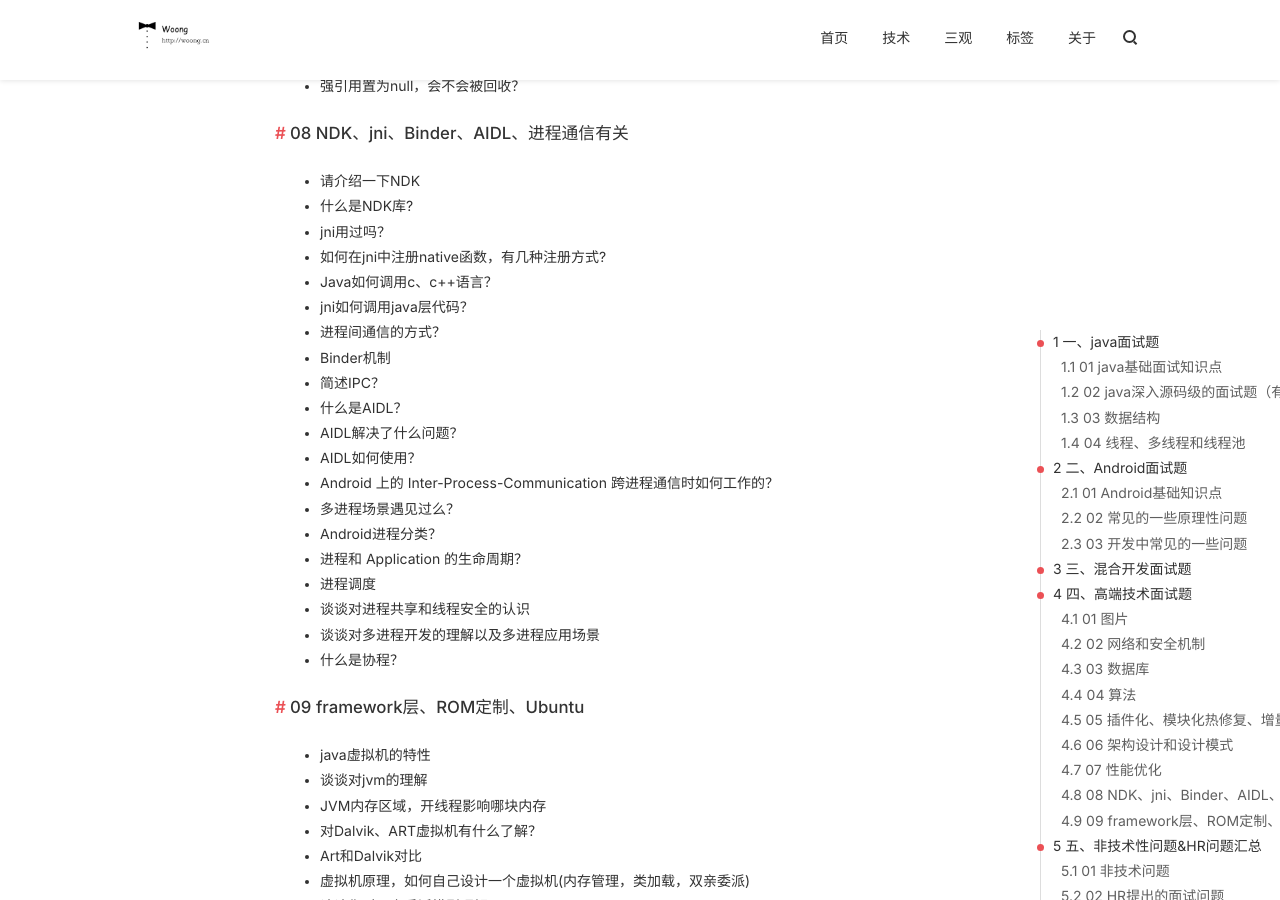
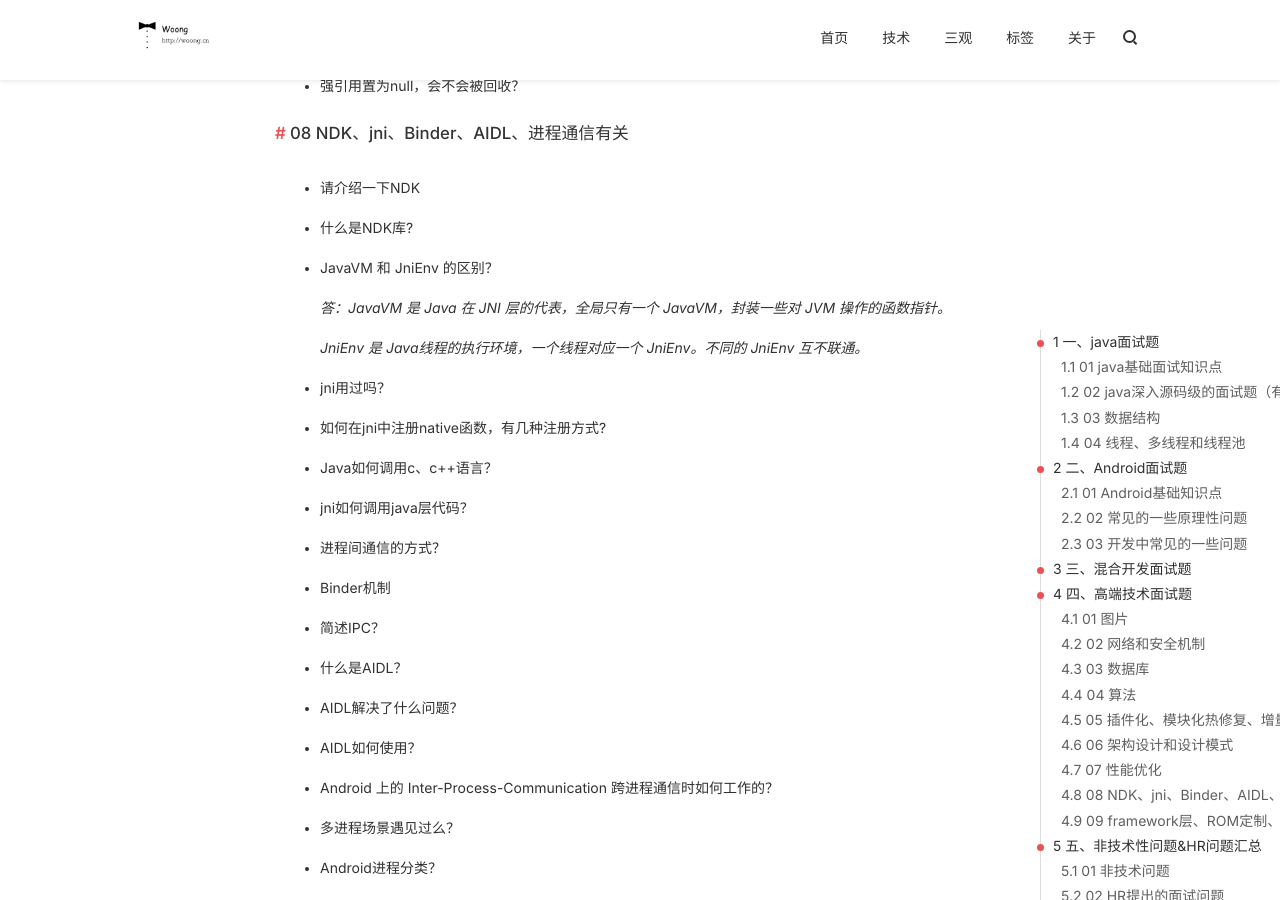
Before and after one commit to j1406493495/j1406493495.github.io, a Jekyll site: the page built from _posts/android/2018-11-05-Android面试题.md, in a window 1280 px wide and 900 px high, scrolled down 16328 px. Built offline with Jekyll 4.4.1, drawn with Linux system fonts in a browser that asks for light colours; nearby versions of some CDN libraries; comment, search, counter and statistics services are not loaded.

Commit message:
[Bug XXXX] jnienv JavaVM Cause: None Solution: None Fixed Version: None Branch: None

```diff
--- a/_posts/android/2018-11-05-Android面试题.md
+++ b/_posts/android/2018-11-05-Android面试题.md
@@ -688,24 +688,47 @@ tags:
 ### 08 NDK、jni、Binder、AIDL、进程通信有关
 
 - 请介绍一下NDK
+
 - 什么是NDK库?
+
+- JavaVM 和 JniEnv 的区别？
+
+    *答：JavaVM 是 Java 在 JNI 层的代表，全局只有一个 JavaVM，封装一些对 JVM 操作的函数指针。JniEnv 是 Java线程的执行环境，一个线程对应一个 JniEnv。不同的 JniEnv 互不联通。*
+
 - jni用过吗？
+
 - 如何在jni中注册native函数，有几种注册方式?
+
 - Java如何调用c、c++语言？
+
 - jni如何调用java层代码？
+
 - 进程间通信的方式？
+
 - Binder机制
+
 - 简述IPC？
+
 - 什么是AIDL？
+
 - AIDL解决了什么问题？
+
 - AIDL如何使用？
+
 - Android 上的 Inter-Process-Communication 跨进程通信时如何工作的？
+
 - 多进程场景遇见过么？
+
 - Android进程分类？
+
 - 进程和 Application 的生命周期？
+
 - 进程调度
+
 - 谈谈对进程共享和线程安全的认识
+
 - 谈谈对多进程开发的理解以及多进程应用场景
+
 - 什么是协程？
 
 ### 09 framework层、ROM定制、Ubuntu
```
